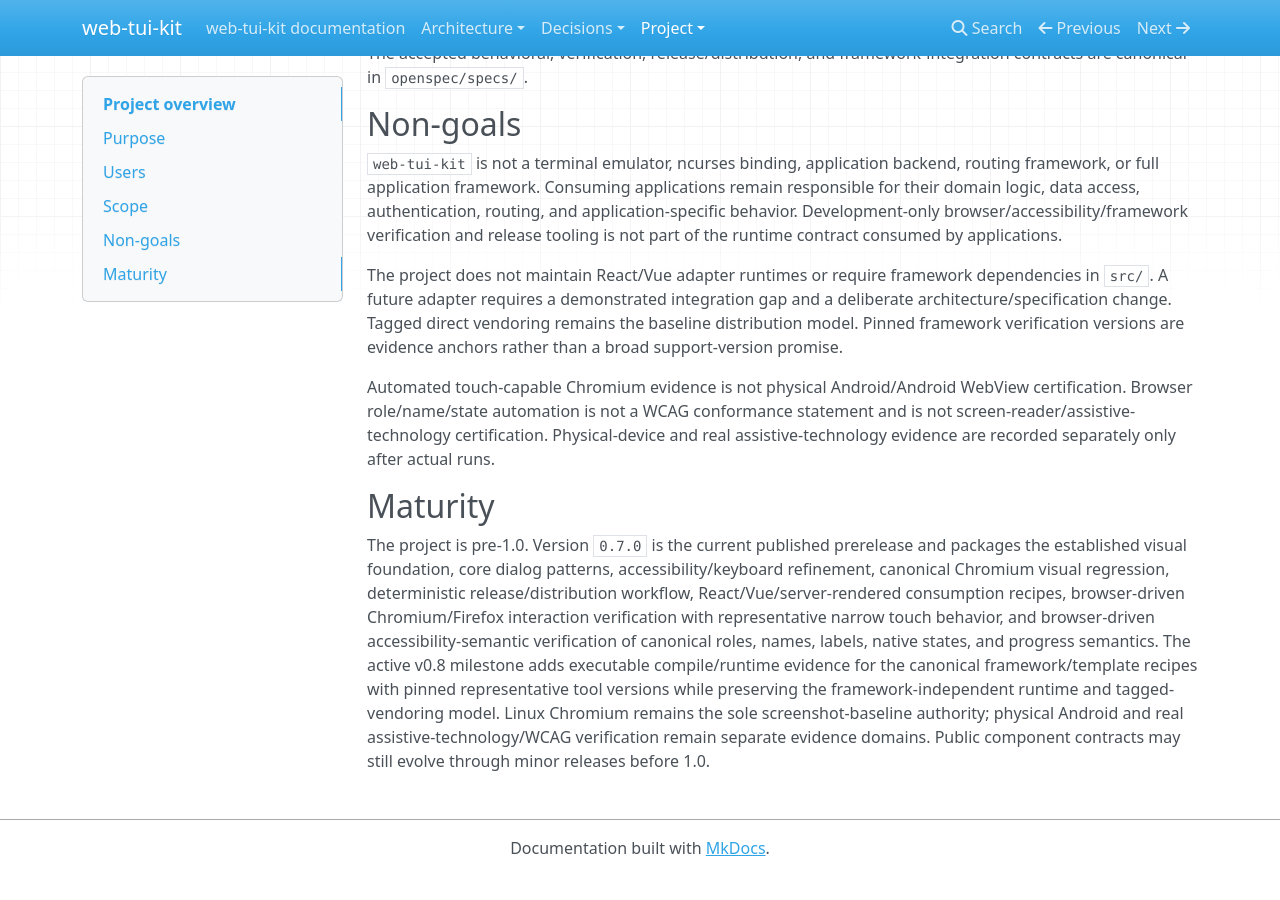
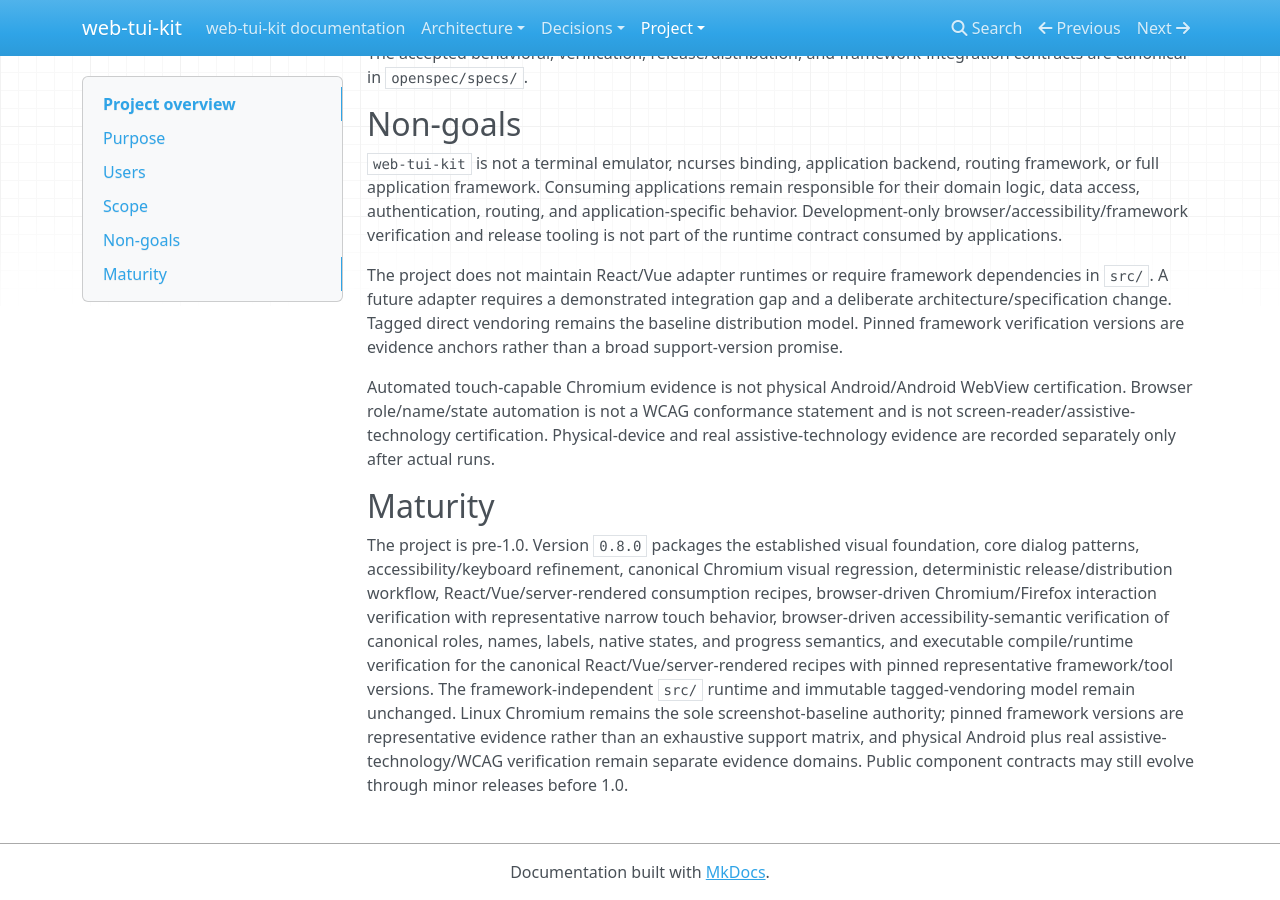
Before and after one commit to 1990jk1990/web-tui-kit, an MkDocs documentation site: the page built from docs/project/overview.md, in a window 1280 px wide and 900 px high, scrolled down 1017 px. Built offline with MkDocs 1.6.1, drawn with Linux system fonts in a browser that asks for light colours; nearby versions of some CDN libraries; before the commit the page ends 1893 px from its top, so only the background shows below that.

```diff
--- a/docs/project/overview.md
+++ b/docs/project/overview.md
@@ -34,4 +34,4 @@ Automated touch-capable Chromium evidence is not physical Android/Android WebVie
 
 ## Maturity
 
-The project is pre-1.0. Version `0.7.0` is the current published prerelease and packages the established visual foundation, core dialog patterns, accessibility/keyboard refinement, canonical Chromium visual regression, deterministic release/distribution workflow, React/Vue/server-rendered consumption recipes, browser-driven Chromium/Firefox interaction verification with representative narrow touch behavior, and browser-driven accessibility-semantic verification of canonical roles, names, labels, native states, and progress semantics. The active v0.8 milestone adds executable compile/runtime evidence for the canonical framework/template recipes with pinned representative tool versions while preserving the framework-independent runtime and tagged-vendoring model. Linux Chromium remains the sole screenshot-baseline authority; physical Android and real assistive-technology/WCAG verification remain separate evidence domains. Public component contracts may still evolve through minor releases before 1.0.
+The project is pre-1.0. Version `0.8.0` packages the established visual foundation, core dialog patterns, accessibility/keyboard refinement, canonical Chromium visual regression, deterministic release/distribution workflow, React/Vue/server-rendered consumption recipes, browser-driven Chromium/Firefox interaction verification with representative narrow touch behavior, browser-driven accessibility-semantic verification of canonical roles, names, labels, native states, and progress semantics, and executable compile/runtime verification for the canonical React/Vue/server-rendered recipes with pinned representative framework/tool versions. The framework-independent `src/` runtime and immutable tagged-vendoring model remain unchanged. Linux Chromium remains the sole screenshot-baseline authority; pinned framework versions are representative evidence rather than an exhaustive support matrix, and physical Android plus real assistive-technology/WCAG verification remain separate evidence domains. Public component contracts may still evolve through minor releases before 1.0.
```
